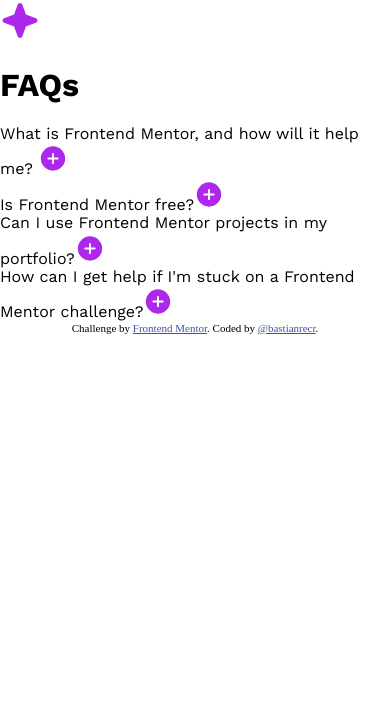
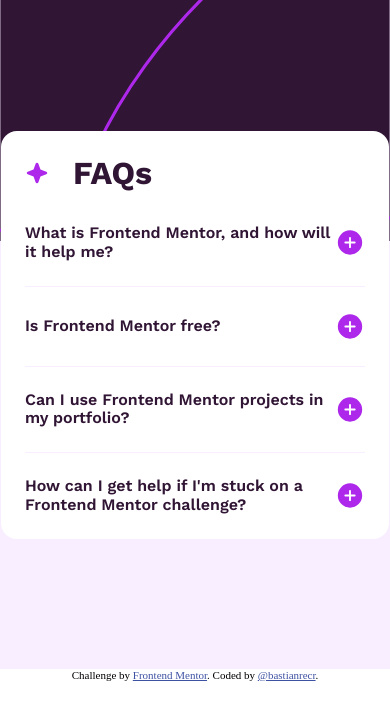
Before and after one commit to bastianrecr/faq-accordion-fm, a plain HTML site: page index.html in a window 390 px wide. Drawn offline with Linux system fonts and the light colour scheme.

Commit message:
update styling according to design file and used responsive design

```diff
--- a/blocks/FaqCard/faq-card.css
+++ b/blocks/FaqCard/faq-card.css
@@ -1,16 +1,108 @@
+.faq-card {
+  width: 41.6666%;
+  background-color: #fff;
+  margin: 0 auto;
+  padding: 40px;
+  border-radius: 16px;
+  display: flex;
+  flex-direction: column;
+  gap: 32px;
+}
+
+.faq-card__header {
+  display: flex;
+  gap: 24px;
+  align-items: center;
+}
+
+.faq-card__header-icon {
+  height: 40px;
+}
+
+.faq-card__heading {
+  margin: 0;
+  font-weight: 700;
+  font-size: 56px;
+  line-height: 1.18;
+  color: #301534;
+}
+
+.faq-card__content {
+  display: flex;
+  flex-direction: column;
+  gap: 24px;
+}
+
+.faq-card__item {
+  display: flex;
+  flex-direction: column;
+  gap: 24px;
+  border-top: 1px solid #f8eeff;
+  padding-top: 24px;
+}
+
+.faq-card__item:first-child {
+  border-top: none;
+  padding-top: 0;
+}
+
 .faq-card__question {
   all: unset;
   cursor: pointer;
+  color: #301534;
+  font-size: 18px;
+  line-height: 1.17;
+  font-weight: 600;
+  display: flex;
+  justify-content: space-between;
+  align-items: center;
+  width: 100%; /* optional but often helpful */
 }
 
 .faq-card__answer {
   display: none;
+  color: #8b6990;
+  font-weight: 400;
+  font-size: 16px;
+  line-height: 1.5;
+  margin: 0;
 }
 
 .faq-card__answer--active {
   display: block;
 }
 
-.faq-card__question:hover {
+.faq-card__question:hover,
+.faq-card__question:focus-visible {
   color: #ad28eb;
 }
+
+@media screen and (min-width: 572px) and (max-width: 1104px) {
+  .faq-card {
+    width: 78.125%;
+  }
+}
+
+@media (max-width: 571px) {
+  .faq-card {
+    width: 87.2%;
+    padding: 24px;
+  }
+  .faq-card__header {
+    gap: 24px;
+  }
+  .faq-card__header-icon {
+    width: 24px;
+    height: 24px;
+  }
+
+  .faq-card__heading {
+    font-size: 32px;
+  }
+  .faq-card__question {
+    font-size: 16px;
+  }
+  .faq-card__answer {
+    font-size: 14px;
+  }
+}
--- a/blocks/page.css
+++ b/blocks/page.css
@@ -1,3 +1,17 @@
 .page {
   font-family: "WorkSans", sans-serif;
+  letter-spacing: 0;
+  background-color: #f8eeff;
+  background-image: url("../assets/images/background-pattern-desktop.svg");
+  background-repeat: no-repeat;
+  background-size: auto;
+  background-position: top center;
+  background-size: contain;
+  padding: 167.5px 0;
 }
+@media (max-width: 571px) {
+  .page {
+    background-image: url("../assets/images/background-pattern-mobile.svg");
+    padding: 130.5px 0;
+  }
+}
--- a/index.html
+++ b/index.html
@@ -24,6 +24,7 @@
           />
           <h1 class="faq-card__heading">FAQs</h1>
         </div>
+        <section class="faq-card__content">
           <div class="faq-card__item">
             <button class="faq-card__question">
               <span class="faq-card__question-text"
@@ -44,7 +45,8 @@
           </div>
           <div class="faq-card__item">
             <button class="faq-card__question">
-            <span class="faq-card__question-text">Is Frontend Mentor free?</span
+              <span class="faq-card__question-text"
+                >Is Frontend Mentor free?</span
               ><img
                 src="./assets/images/icon-plus.svg"
                 alt="Expand Answer"
@@ -52,9 +54,9 @@
               />
             </button>
             <p class="faq-card__answer">
-            Yes, Frontend Mentor offers both free and premium coding challenges,
-            with the free option providing access to a range of projects
-            suitable for all skill levels.
+              Yes, Frontend Mentor offers both free and premium coding
+              challenges, with the free option providing access to a range of
+              projects suitable for all skill levels.
             </p>
           </div>
           <div class="faq-card__item">
@@ -90,6 +92,7 @@
               seek support from other community members.
             </p>
           </div>
+        </section>
       </main>
     </div>
 
```
Lines whose indentation alone changed are shown as unchanged.
